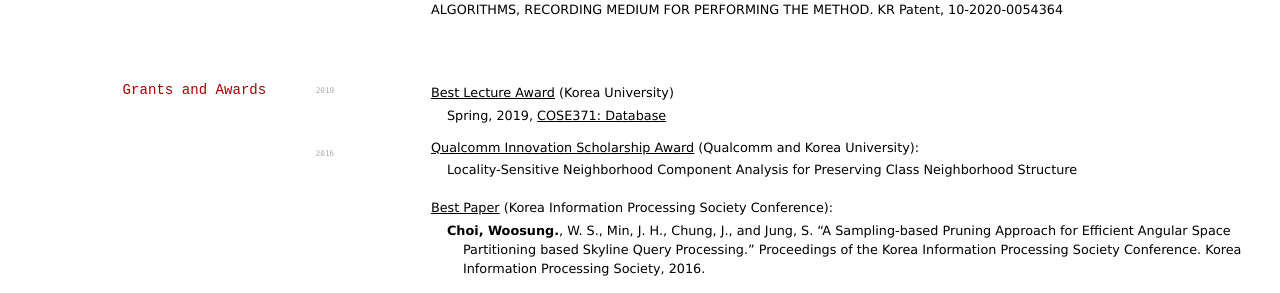
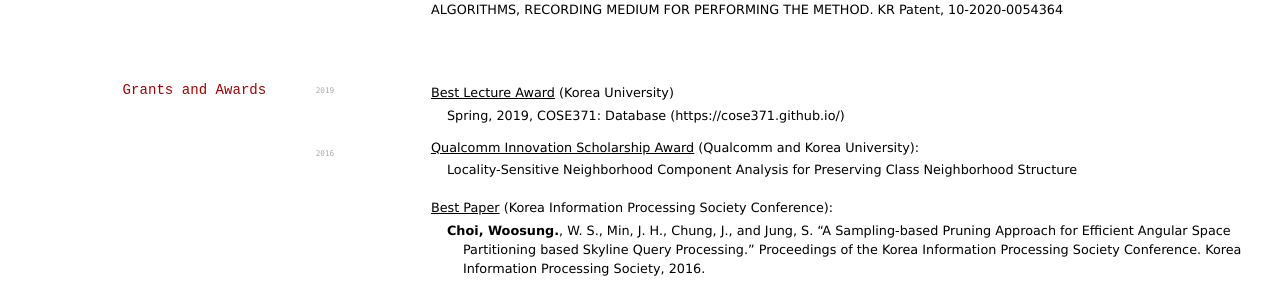
Before and after one commit to ws-choi/cv, a Jekyll site: the page built from index.md, in a window 1280 px wide. Shown: the part 823-1116 px from the top of the page. Built offline with Jekyll 4.4.1, drawn with Linux system fonts in a browser that asks for light colours.

Commit message:
Update index.md

```diff
--- a/index.md
+++ b/index.md
@@ -61,7 +61,7 @@ Jung, Soonyoung, Kim, Minseok., and **Choi, Woosung.** "METHOD AND DEVICE FOR ED
 
 `2019`
 - [Best Lecture Award](https://www.korea.ac.kr/cop/bestLecture/bestLectureList.do?siteId=university#) (Korea University)
-    - Spring, 2019, [COSE371: Database](https://cose371.github.io/)
+    - Spring, 2019, COSE371: Database (https://cose371.github.io/)
 
 `2016`
 - [Qualcomm Innovation Scholarship Award](https://1drv.ms/p/s!AszT-SZB_jBylxqwb5M7jddIE9Tk?e=6dOqAG) (Qualcomm and Korea University):
```
Also changed, not shown: other parts of index.md (+1 -1 lines).
